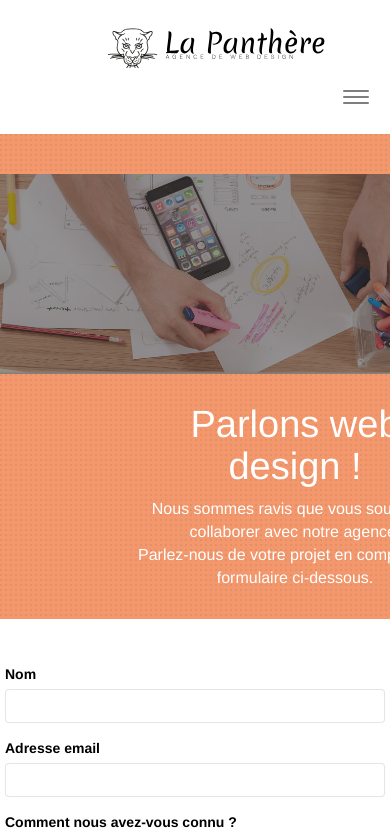
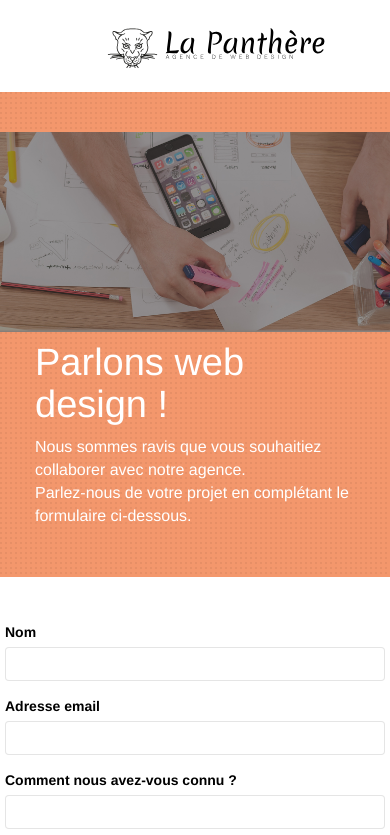
Before and after one commit to genebou/panthere_openclassroom, a website: page page2.html in a window 390 px wide. Shown: the top 835 px of the page. Drawn offline with Linux system fonts and the light colour scheme; files that its build step writes are made by us from their sources.

Commit message:
toutes les modif sauf le form

```diff
--- a/page2.html
+++ b/page2.html
@@ -7,7 +7,7 @@
     <meta name="viewport" content="width=device-width, initial-scale=1.0, viewport-fit=cover">
     <link rel="shortcut icon" type="image/png" href="favicon.jpg">
 
-	<link rel="stylesheet" type="text/css" href="./css/bootstrap.min.css">
+	<link rel="stylesheet" type="text/css" href="./css/bootstrap.css">
 	<link rel="stylesheet" type="text/css" href="style.css">
 	<link rel="stylesheet" type="text/css" href="./css/font-awesome.min.css">
 	<link rel="stylesheet" type="text/css" href="./css/et-line.min.css">
@@ -37,9 +37,7 @@
 		<nav class="navbar row">
 			<div class="navbar-header">
 				<a class="navbar-brand" href="index.html"><img src="img/agence-la-panthere-monochrome.svg" alt="atlanta web design logo" height="40" /></a>
-				<button id="nav-toggle" type="button" class="ui-navbar-toggle navbar-toggle" data-toggle="collapse" data-target=".navbar-1">
-					<span class="sr-only">Toggle navigation</span><span class="icon-bar"></span><span class="icon-bar"></span><span class="icon-bar"></span>
-				</button>
+
 			</div>
 			<div class="collapse navbar-collapse navbar-1 special-dropdown-nav">
 				<ul class="site-navigation nav navbar-nav">
--- a/style.css
+++ b/style.css
@@ -93,10 +93,11 @@ a:hover {
     width: 100%;
     object-fit: cover;
 }
-#entete .col-sm-12 {
-    position: relative;
-    top:20px;
-    left:100px;
+#entete .col-sm-12 h1{
+    text-align: start;
+}
+#entete .col-sm-12 p{
+    text-align: start;
 }
 
 .bg-center,
@@ -372,7 +373,7 @@ li .navbar a :hover{
 
 .nav > li {
     float: left;
-    margin: 20px;
+
     font-size: 16px;
 }
 
@@ -914,13 +915,13 @@ h4 {
     }
 }
 
-@media only screen and (min-device-width: 768px) and (max-device-width: 1024px) and (orientation: landscape) {
+@media only screen and (min-width: 768px) and (max-width: 1024px) and (orientation: landscape) {
     .b-parallax {
         background-attachment: scroll;
     }
 }
 
-@media only screen and (min-device-width: 1024px) and (max-device-width: 1366px) and (-webkit-min-device-pixel-ratio: 1.5) {
+@media only screen and (min-width: 1024px) and (max-width: 1366px) and (-webkit-min-device-pixel-ratio: 1.5) {
     .b-parallax {
         background-attachment: scroll;
     }
@@ -939,8 +940,8 @@ h4 {
         position: relative;
     }
     .bloc {
-        padding-left: constant(safe-area-inset-left);
-        padding-right: constant(safe-area-inset-right);
+        padding-left: 10px;
+        padding-right: 10px;
     }
     .bloc-group,
     .bloc-group .bloc {
@@ -950,8 +951,8 @@ h4 {
     .bloc-fill-screen .fill-bloc-top-edge,
     .bloc-fill-screen .fill-bloc-bottom-edge {
         padding: 0 20px;
-        padding-left: constant(safe-area-inset-left);
-        padding-right: constant(safe-area-inset-right);
+        padding-left: 10px;
+        padding-right: 10px;
     }
 }
 
```
Also changed, not shown: index.html (+1 -2 lines).
